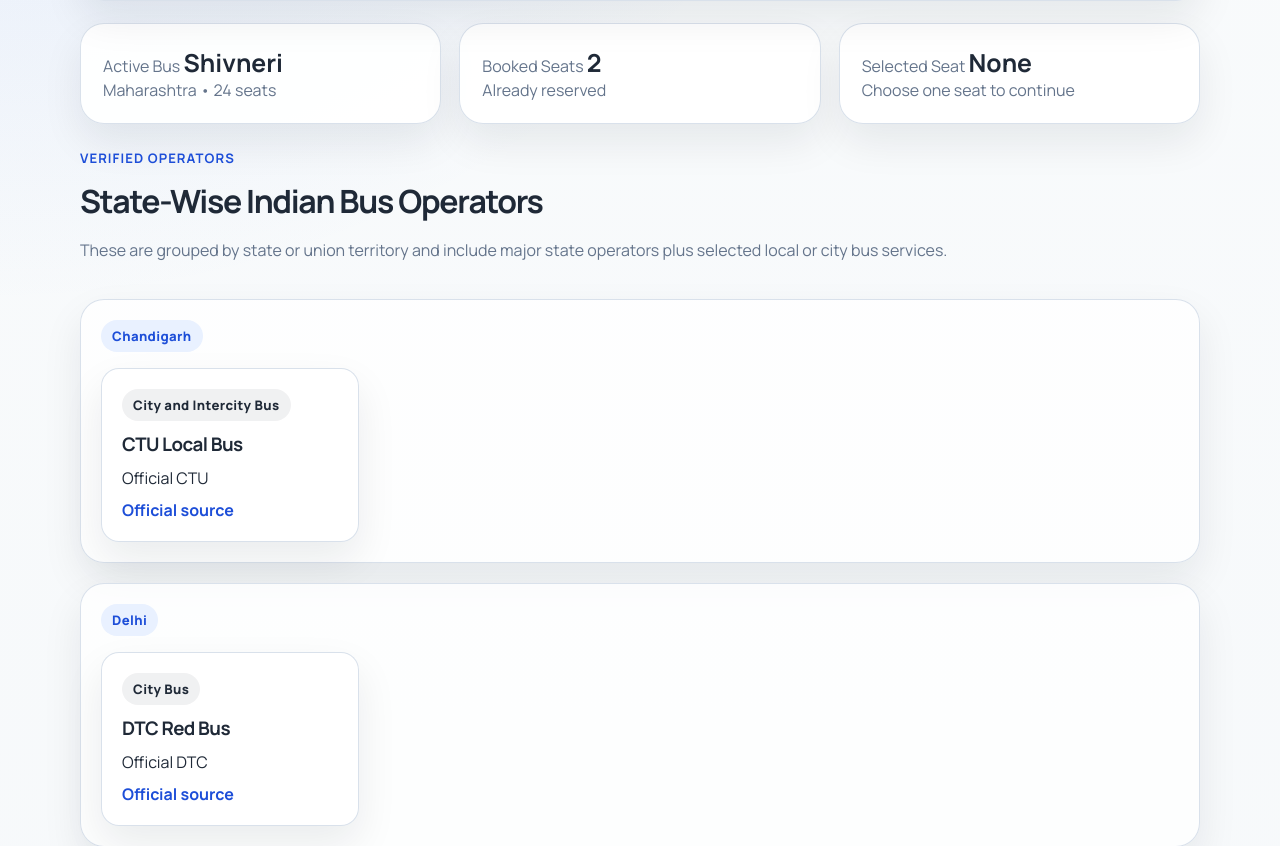
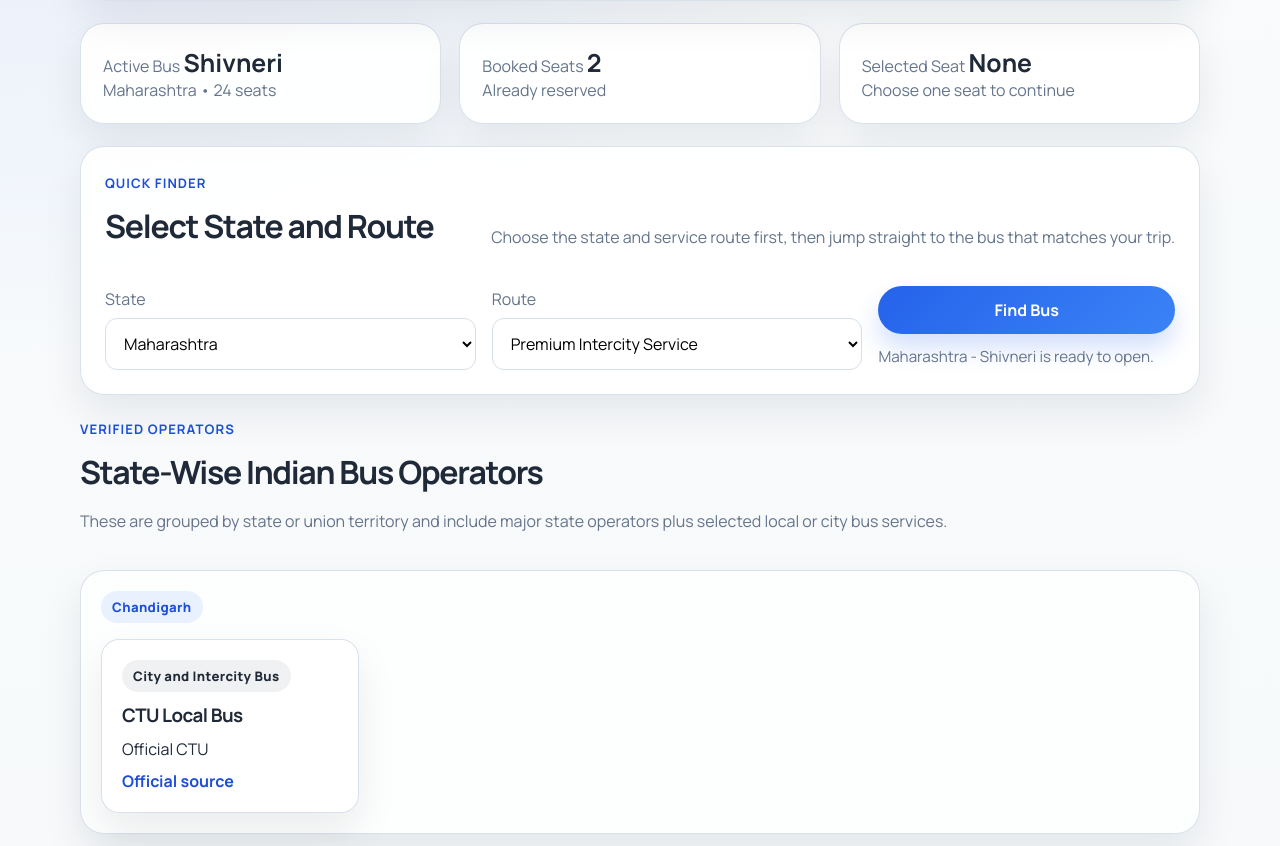
Before and after one commit to vedantw23/bus-ticket-system, a Flask app: page / in a window 1280 px wide. Shown: the part 652-1498 px from the top of the page. Run offline with Flask 3, Linux system fonts and the light colour scheme.

Commit message:
Add state and route finder

```diff
--- a/app.py
+++ b/app.py
@@ -8,6 +8,7 @@ from functools import wraps
 from pathlib import Path
 from threading import Lock, Thread
 from typing import Any
+from tempfile import gettempdir
 
 from flask import Flask, flash, redirect, render_template, request, session, url_for
 
@@ -18,7 +19,7 @@ app.config["SESSION_COOKIE_HTTPONLY"] = True
 app.config["SESSION_COOKIE_SAMESITE"] = "Lax"
 
 BASE_DIR = Path(__file__).resolve().parent
-DATA_FILE = BASE_DIR / "data" / "bookings.json"
+PRIMARY_DATA_FILE = BASE_DIR / "data" / "bookings.json"
 LEGACY_DATA_FILE = BASE_DIR / "bookings.json"
 ADMIN_USERNAME = os.getenv("BUSMS_ADMIN_USERNAME", "admin")
 ADMIN_PASSWORD = os.getenv("BUSMS_ADMIN_PASSWORD", "123")
@@ -137,6 +138,46 @@ OFFICIAL_OPERATOR_CATALOG = [
 OFFICIAL_OPERATOR_LOOKUP = {
     operator["id"]: operator for operator in OFFICIAL_OPERATOR_CATALOG
 }
+
+
+def runtime_data_file() -> Path:
+    """Pick a writable JSON path for bookings.
+
+    Deployed environments may mount the application code as read-only, so we
+    fall back to a temp directory when the packaged data file cannot be used.
+    """
+    def is_writable_json_path(candidate: Path) -> bool:
+        try:
+            candidate.parent.mkdir(parents=True, exist_ok=True)
+            with candidate.open("a", encoding="utf-8"):
+                pass
+            return True
+        except OSError:
+            return False
+
+    configured_path = os.getenv("BUSMS_DATA_FILE")
+    if configured_path:
+        configured = Path(configured_path)
+        if is_writable_json_path(configured):
+            return configured
+
+    if is_writable_json_path(PRIMARY_DATA_FILE):
+        return PRIMARY_DATA_FILE
+
+    fallback = Path(gettempdir()) / "bus-ticket-system" / "bookings.json"
+    fallback.parent.mkdir(parents=True, exist_ok=True)
+    return fallback
+
+
+ACTIVE_DATA_FILE = runtime_data_file()
+
+
+def data_file_label() -> str:
+    """Return a readable label for the currently active data file."""
+    try:
+        return str(ACTIVE_DATA_FILE.relative_to(BASE_DIR))
+    except ValueError:
+        return str(ACTIVE_DATA_FILE)
 
 LEGACY_NAME_ALIASES = {
     "campus express": "bus-1",
@@ -416,10 +457,20 @@ def normalize_loaded_state(raw_data: dict[str, Any]) -> dict[str, dict[str, Any]
 
 def load_bus_store() -> dict[str, dict[str, Any]]:
     """Load buses from JSON if available, otherwise create default data."""
-    if DATA_FILE.exists():
+    if ACTIVE_DATA_FILE.exists():
         try:
-            with DATA_FILE.open("r", encoding="utf-8") as data_file:
+            with ACTIVE_DATA_FILE.open("r", encoding="utf-8") as data_file:
                 return normalize_loaded_state(json.load(data_file))
+        except (json.JSONDecodeError, OSError, TypeError, ValueError):
+            pass
+
+    if PRIMARY_DATA_FILE.exists():
+        try:
+            with PRIMARY_DATA_FILE.open("r", encoding="utf-8") as data_file:
+                primary_state = normalize_loaded_state(json.load(data_file))
+                if ACTIVE_DATA_FILE != PRIMARY_DATA_FILE:
+                    write_state_to_disk(primary_state)
+                return primary_state
         except (json.JSONDecodeError, OSError, TypeError, ValueError):
             pass
 
@@ -444,8 +495,8 @@ def serializable_state(bus_store: dict[str, dict[str, Any]]) -> dict[str, Any]:
 
 def write_state_to_disk(bus_store: dict[str, dict[str, Any]]) -> None:
     """Persist bookings to JSON for simple academic demonstration."""
-    DATA_FILE.parent.mkdir(parents=True, exist_ok=True)
-    with DATA_FILE.open("w", encoding="utf-8") as data_file:
+    ACTIVE_DATA_FILE.parent.mkdir(parents=True, exist_ok=True)
+    with ACTIVE_DATA_FILE.open("w", encoding="utf-8") as data_file:
         json.dump(serializable_state(bus_store), data_file, indent=2)
 
 
@@ -564,7 +615,7 @@ def home():
         current_bus=current_bus,
         booked_count=booked_count,
         available_count=available_count,
-        data_file_path=str(DATA_FILE.relative_to(BASE_DIR)),
+        data_file_path=data_file_label(),
         official_operators=OFFICIAL_OPERATOR_CATALOG,
     )
 
@@ -642,7 +693,7 @@ def admin_panel():
         total_buses=len(buses),
         total_bookings=total_bookings,
         total_booked_seats=total_booked_seats,
-        data_file_path=str(DATA_FILE.relative_to(BASE_DIR)),
+        data_file_path=data_file_label(),
     )
 
 
--- a/static/script.js
+++ b/static/script.js
@@ -3,8 +3,126 @@ document.addEventListener("DOMContentLoaded", () => {
   const seatInput = document.getElementById("seat-number");
   const selectedSeatDisplay = document.getElementById("selected-seat-display");
   const busSelect = document.getElementById("bus-select");
+  const stateFilter = document.getElementById("state-filter");
+  const routeFilter = document.getElementById("route-filter");
+  const applyBusFilters = document.getElementById("apply-bus-filters");
+  const busFilterStatus = document.getElementById("bus-filter-status");
 
   let selectedSeatButton = null;
+
+  const busOptions = busSelect
+    ? Array.from(busSelect.options).map((option) => ({
+        id: option.value,
+        label: option.textContent.trim(),
+        state: option.dataset.state || "",
+        route: option.dataset.route || "",
+      }))
+    : [];
+
+  const uniqueValues = (values) => Array.from(new Set(values.filter(Boolean))).sort();
+
+  const getCurrentBus = () => {
+    if (!busSelect) {
+      return null;
+    }
+
+    const selectedOption = busSelect.selectedOptions[0];
+    if (!selectedOption) {
+      return null;
+    }
+
+    return {
+      id: selectedOption.value,
+      state: selectedOption.dataset.state || "",
+      route: selectedOption.dataset.route || "",
+    };
+  };
+
+  const renderStateOptions = (selectedState) => {
+    if (!stateFilter) {
+      return;
+    }
+
+    stateFilter.innerHTML = '<option value="">All states</option>';
+    uniqueValues(busOptions.map((bus) => bus.state)).forEach((state) => {
+      const option = document.createElement("option");
+      option.value = state;
+      option.textContent = state;
+      stateFilter.appendChild(option);
+    });
+
+    stateFilter.value = selectedState || "";
+  };
+
+  const renderRouteOptions = (selectedState, selectedRoute) => {
+    if (!routeFilter) {
+      return;
+    }
+
+    const scopedRoutes = busOptions
+      .filter((bus) => !selectedState || bus.state === selectedState)
+      .map((bus) => bus.route);
+
+    routeFilter.innerHTML = '<option value="">All routes</option>';
+    uniqueValues(scopedRoutes).forEach((route) => {
+      const option = document.createElement("option");
+      option.value = route;
+      option.textContent = route;
+      routeFilter.appendChild(option);
+    });
+
+    routeFilter.value = uniqueValues(scopedRoutes).includes(selectedRoute) ? selectedRoute : "";
+  };
+
+  const getMatchingBuses = () => {
+    if (!busOptions.length) {
+      return [];
+    }
+
+    const selectedState = stateFilter ? stateFilter.value : "";
+    const selectedRoute = routeFilter ? routeFilter.value : "";
+
+    return busOptions.filter((bus) => {
+      if (selectedState && bus.state !== selectedState) {
+        return false;
+      }
+
+      if (selectedRoute && bus.route !== selectedRoute) {
+        return false;
+      }
+
+      return true;
+    });
+  };
+
+  const updateFilterStatus = () => {
+    if (!busFilterStatus) {
+      return;
+    }
+
+    const matches = getMatchingBuses();
+    if (!matches.length) {
+      busFilterStatus.textContent = "No buses match this state and route combination.";
+      return;
+    }
+
+    if (matches.length === 1) {
+      busFilterStatus.textContent = `${matches[0].label} is ready to open.`;
+      return;
+    }
+
+    busFilterStatus.textContent = `${matches.length} buses match this combination.`;
+  };
+
+  const syncRouteFinder = () => {
+    const currentBus = getCurrentBus();
+    const selectedState = stateFilter && stateFilter.value ? stateFilter.value : currentBus?.state || "";
+    const selectedRoute = routeFilter && routeFilter.value ? routeFilter.value : currentBus?.route || "";
+
+    renderStateOptions(selectedState);
+    renderRouteOptions(selectedState, selectedRoute);
+    updateFilterStatus();
+  };
 
   seatButtons.forEach((button) => {
     button.addEventListener("click", () => {
@@ -51,4 +169,34 @@ document.addEventListener("DOMContentLoaded", () => {
       window.location.href = nextUrl.toString();
     });
   }
+
+  if (stateFilter) {
+    stateFilter.addEventListener("change", () => {
+      const selectedState = stateFilter.value;
+      const currentRoute = routeFilter ? routeFilter.value : "";
+      renderRouteOptions(selectedState, currentRoute);
+      updateFilterStatus();
+    });
+  }
+
+  if (routeFilter) {
+    routeFilter.addEventListener("change", updateFilterStatus);
+  }
+
+  if (applyBusFilters) {
+    applyBusFilters.addEventListener("click", () => {
+      const matches = getMatchingBuses();
+      if (!matches.length || !busSelect) {
+        updateFilterStatus();
+        return;
+      }
+
+      const nextUrl = new URL(window.location.href);
+      nextUrl.searchParams.set("bus_id", matches[0].id);
+      nextUrl.hash = "booking";
+      window.location.href = nextUrl.toString();
+    });
+  }
+
+  syncRouteFinder();
 });
--- a/static/style.css
+++ b/static/style.css
@@ -358,6 +358,23 @@ select {
   transform: translateY(-1px);
 }
 
+.route-finder-panel {
+  display: grid;
+  gap: 18px;
+}
+
+.route-finder-grid {
+  display: grid;
+  grid-template-columns: minmax(0, 1fr) minmax(0, 1fr) minmax(220px, 0.8fr);
+  gap: 16px;
+  align-items: end;
+}
+
+.route-finder-action {
+  display: grid;
+  gap: 12px;
+}
+
 .flash-list-tight {
   margin-bottom: 16px;
 }
@@ -587,6 +604,7 @@ code {
   .booking-layout,
   .admin-layout,
   .stats-grid,
+  .route-finder-grid,
   .operator-grid,
   .concept-grid,
   .admin-info-grid {
@@ -628,4 +646,8 @@ code {
     height: 40px;
     font-size: 0.8rem;
   }
+
+  .route-finder-action {
+    gap: 10px;
+  }
 }
--- a/templates/index.html
+++ b/templates/index.html
@@ -88,6 +88,43 @@
         </article>
       </section>
 
+      <section class="panel route-finder-panel">
+        <div class="section-head section-head-stack">
+          <div>
+            <span class="eyebrow">Quick Finder</span>
+            <h2>Select State and Route</h2>
+          </div>
+          <p class="section-note">
+            Choose the state and service route first, then jump straight to the bus that matches your trip.
+          </p>
+        </div>
+
+        <div class="route-finder-grid">
+          <label class="input-group">
+            <span>State</span>
+            <select id="state-filter" aria-label="Select state">
+              <option value="">All states</option>
+            </select>
+          </label>
+
+          <label class="input-group">
+            <span>Route</span>
+            <select id="route-filter" aria-label="Select route">
+              <option value="">All routes</option>
+            </select>
+          </label>
+
+          <div class="route-finder-action">
+            <button class="btn btn-primary btn-block" type="button" id="apply-bus-filters">
+              Find Bus
+            </button>
+            <p class="status-message" id="bus-filter-status">
+              Start by selecting a state and route.
+            </p>
+          </div>
+        </div>
+      </section>
+
       <section class="operator-showcase">
         <div class="section-head section-head-stack">
           <div>
@@ -156,7 +193,12 @@
             <span>Select Bus</span>
             <select id="bus-select" aria-label="Select bus">
               {% for bus in buses %}
-                <option value="{{ bus.id }}" {% if bus.id == current_bus.id %}selected{% endif %}>
+                <option
+                  value="{{ bus.id }}"
+                  data-state="{{ bus.state_name }}"
+                  data-route="{{ bus.service_scope }}"
+                  {% if bus.id == current_bus.id %}selected{% endif %}
+                >
                   {{ bus.state_name }} - {{ bus.name }}
                 </option>
               {% endfor %}
```
